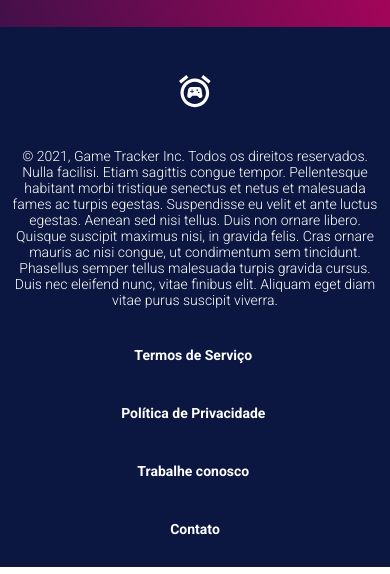
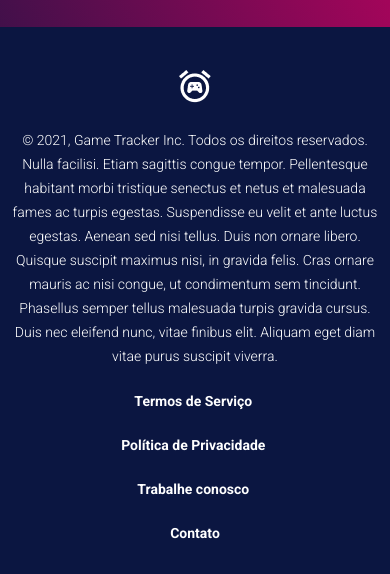
Before and after one commit to rodcamargo/challenge-gametracker, a Vue app: page / in a window 390 px wide. Shown: the part 363-937 px from the top of the page. Built offline with nearby package versions, Linux system fonts and the light colour scheme; no server answers.

Commit message:
style: updating CSS styles in footer

```diff
--- a/src/components/Footer.vue
+++ b/src/components/Footer.vue
@@ -2,10 +2,7 @@
 <template>
 
   <div class="footer-container">
-      <svg id="logo" width="32" height="33" viewBox="0 0 32 33" fill="none" xmlns="http://www.w3.org/2000/svg">
-      <path fill-rule="evenodd" clip-rule="evenodd" d="M9.37479 2.44507L7.33505 0L0 6.1192L2.03958 8.56427L9.37479 2.44507ZM31.6625 6.12013L24.3273 0.00093174L22.2876 2.446L29.6228 8.5652L31.6625 6.12013ZM15.8313 3.48595C7.91883 3.48595 1.50287 9.90191 1.50287 17.8144C1.50287 25.7269 7.91883 32.1429 15.8313 32.1429C23.7438 32.1429 30.1598 25.7269 30.1598 17.8144C30.1598 9.90191 23.7438 3.48595 15.8313 3.48595ZM4.687 17.8144C4.687 23.9597 9.68603 28.9587 15.8313 28.9587C21.9767 28.9587 26.9757 23.9597 26.9757 17.8144C26.9757 11.6691 21.9767 6.67005 15.8313 6.67005C9.68603 6.67005 4.687 11.6691 4.687 17.8144Z" fill="white"/>
-      <path d="M23.3967 20.7349L22.5354 14.6823C22.3142 13.1258 20.9789 11.9721 19.4065 11.9721H12.2477C10.6753 11.9721 9.33992 13.1258 9.11868 14.6823L8.25742 20.7349C8.08359 21.9517 9.02386 23.0342 10.2486 23.0342C10.7859 23.0342 11.2916 22.8209 11.6709 22.4416L13.4566 20.6638H18.1975L19.9754 22.4416C20.3546 22.8209 20.8682 23.0342 21.3976 23.0342C22.6303 23.0342 23.5705 21.9517 23.3967 20.7349ZM15.0369 16.713H13.4566V18.2933H12.6665V16.713H11.0862V15.9229H12.6665V14.3426H13.4566V15.9229H15.0369V16.713ZM18.1975 15.9229C17.7629 15.9229 17.4074 15.5673 17.4074 15.1327C17.4074 14.6982 17.7629 14.3426 18.1975 14.3426C18.6321 14.3426 18.9877 14.6982 18.9877 15.1327C18.9877 15.5673 18.6321 15.9229 18.1975 15.9229ZM19.7778 18.2933C19.3432 18.2933 18.9877 17.9378 18.9877 17.5032C18.9877 17.0686 19.3432 16.713 19.7778 16.713C20.2124 16.713 20.568 17.0686 20.568 17.5032C20.568 17.9378 20.2124 18.2933 19.7778 18.2933Z" fill="white"/>
-      </svg>
+    <img src="../assets/logogametracker.png" alt="logo" id="logo">
     <p id="footer-text">© 2021, Game Tracker Inc. Todos os direitos reservados. Nulla facilisi. Etiam sagittis congue tempor. Pellentesque habitant morbi tristique senectus et netus et malesuada fames ac turpis egestas. Suspendisse eu velit et ante luctus egestas. Aenean sed nisi tellus. Duis non ornare libero. Quisque suscipit maximus nisi, in gravida felis. Cras ornare mauris ac nisi congue, ut condimentum sem tincidunt. Phasellus semper tellus malesuada turpis gravida cursus. Duis nec eleifend nunc, vitae finibus elit. Aliquam eget diam vitae purus suscipit viverra.</p>
 
     <div id="links">
@@ -54,12 +51,9 @@ a {
   height: 311px;
 }
 
-#logo {
-  margin: 40px;
-}
-
 #footer-text {
   font-family: 'Roboto', sans-serif;
+  line-height: 24px;
   font-size: 14px;
   font-weight: 300;
 }
@@ -71,17 +65,21 @@ a {
     align-content: center;
     text-align: center;
     padding: 0 10px;
-    height: 540px;
+    height: 550px;
+  }
+
+  #logo {
+    margin: 20px 0 25px 0;
   }
 
   #links {
-    margin-bottom: 20px;
+    margin-bottom: 10px;
   }
 
   li {
     list-style-type: none;
     color: #FFFFFF;
-    padding: 30px 0 0 0;
+    padding: 16px 0 0 0;
     font-weight: 700;
   }
 }
@@ -89,7 +87,11 @@ a {
 @media screen and (min-width: 769px) {
 
   .footer-container {
-    padding: 30px 130px 50px 130px;
+    padding: 0 130px 0 130px;
+  }
+
+  #logo {
+    margin: 50px 0 35px 0;
   }
 
   #links {
```
Also changed, not shown: src/assets/logogametracker.png (added).
